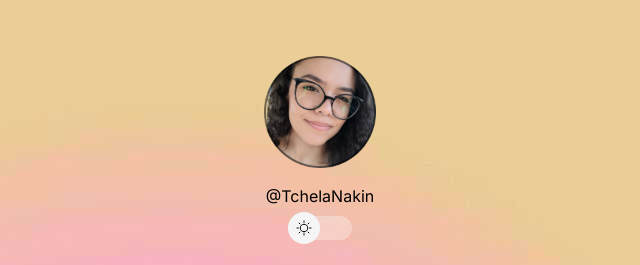
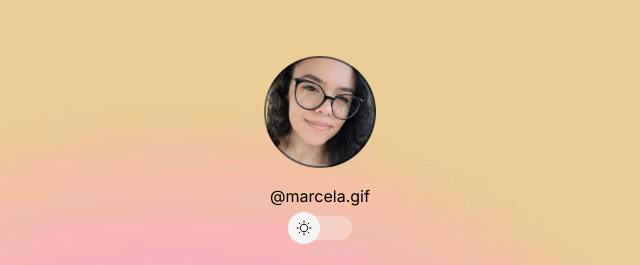
Before and after one commit to TchelaNakin/MyFirstProject, a plain HTML site: page index.html in a window 1280 px wide. Shown: the top 265 px of the page, 320-960 px from the left. Drawn offline with nearby package versions, Linux system fonts and the light colour scheme.

Commit message:
Social media links updated.

```diff
--- a/index.html
+++ b/index.html
@@ -20,7 +20,7 @@
       <div id="profile">
           <img src="./assets/avatarLight.png" alt="Foto de perfil da Tchela Anakin.">
 
-          <p>@TchelaNakin</p>
+          <p>@marcela.gif</p>
 
       <div id="switch" onclick="toggleMode()">
         <button></button>
@@ -35,7 +35,7 @@
       </ul>
 
       <div id="social-links">
-        <a href="https://instagram.com/tchelanakin" target="_blank">
+        <a href="https://instagram.com/marcela.gif" target="_blank">
           <ion-icon name="logo-instagram"></ion-icon></a>
           <a href="https://www.linkedin.com/in/marcela-souza-747089237/" target="_blank">
           <ion-icon name="logo-linkedin"></ion-icon></a>
```
Also changed, not shown: logs/bootstrap_log.txt (added).
